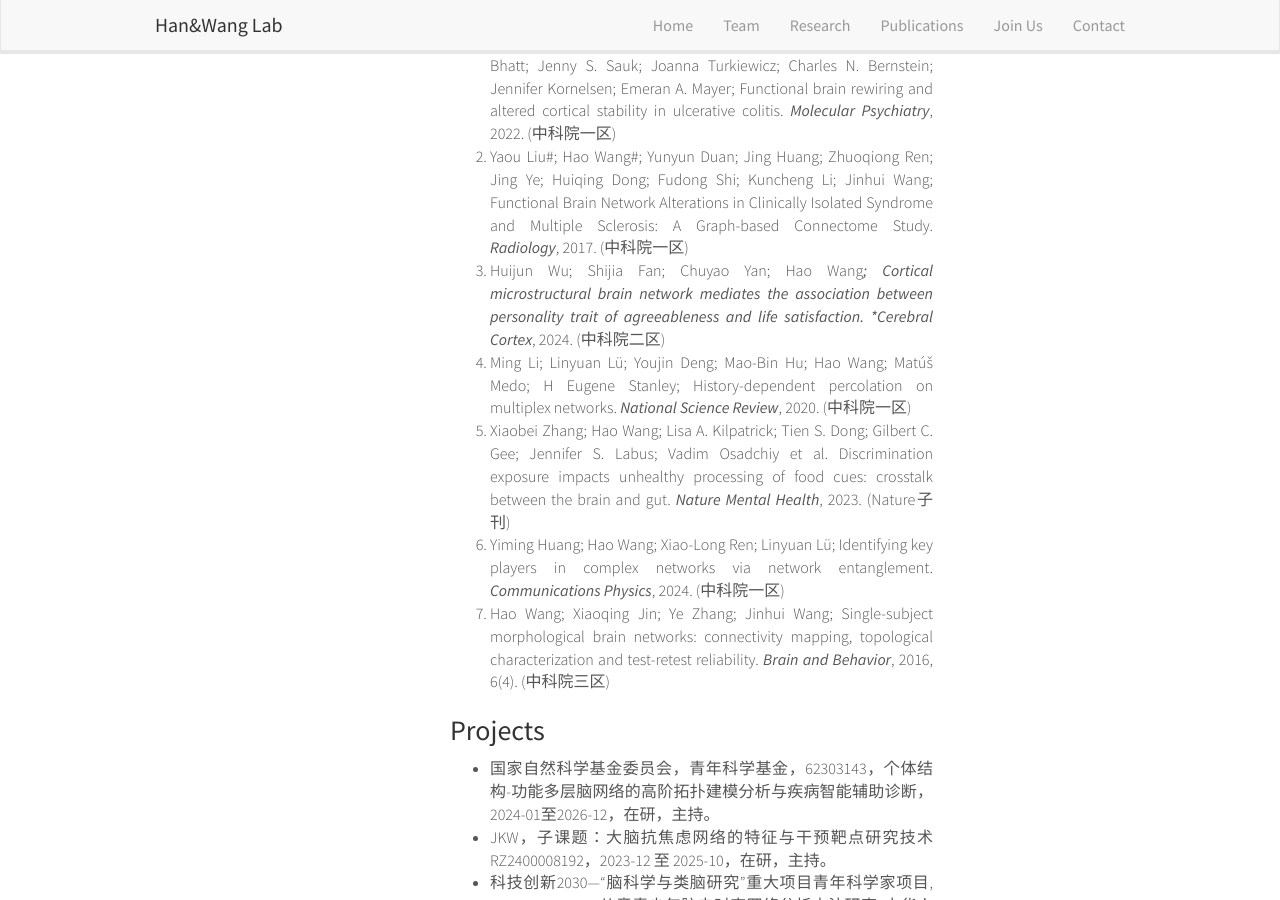
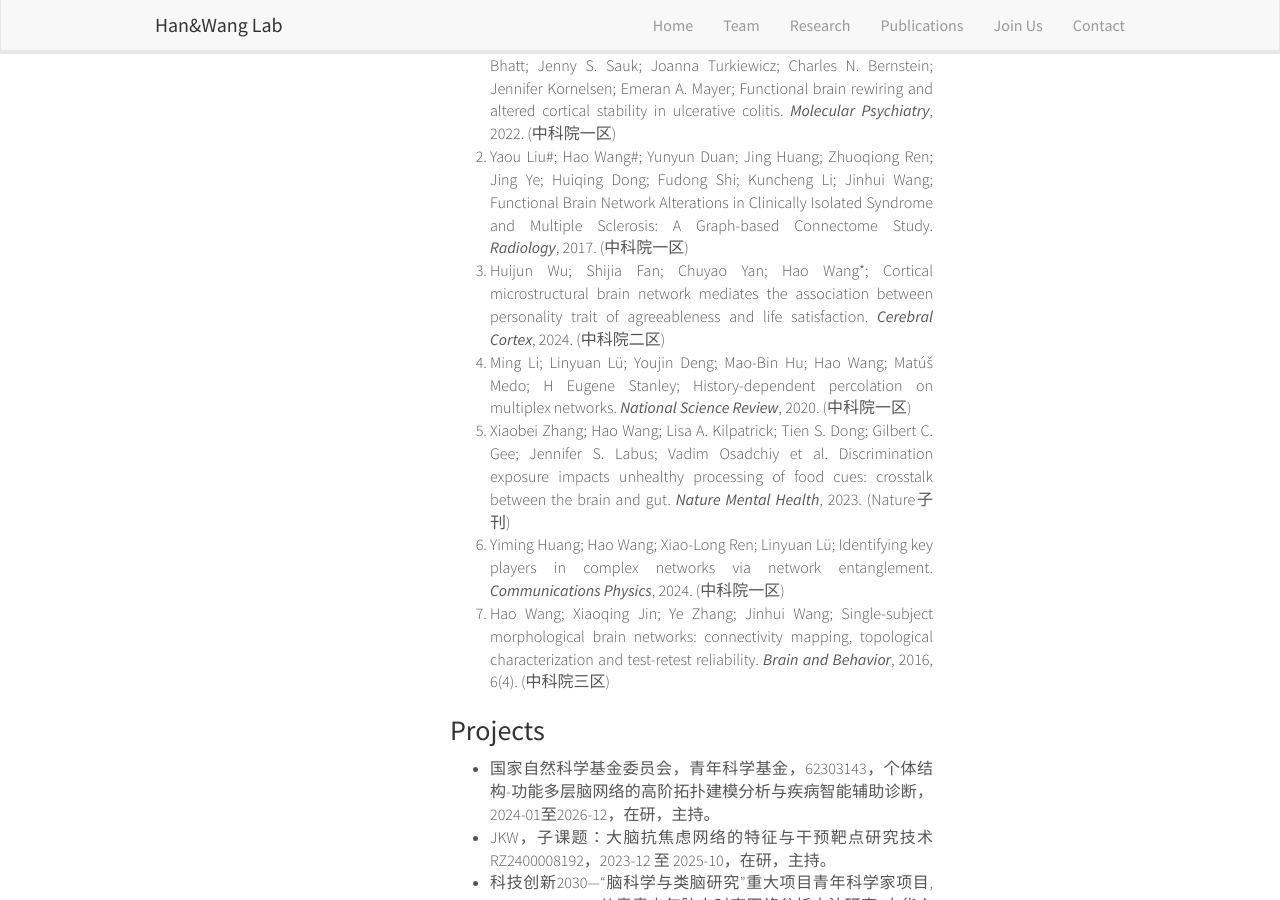
Before and after one commit to han-wang-lab/han-wang-lab.github.io, a Jekyll site: the page built from team/hao_wang.md, in a window 1280 px wide and 900 px high, scrolled down 699 px. Built offline with Jekyll 4.4.1, drawn with Linux system fonts in a browser that asks for light colours; nearby versions of some CDN libraries.

Commit message:
haoweang

```diff
--- a/team/hao_wang.md
+++ b/team/hao_wang.md
@@ -22,7 +22,7 @@ web: "https://bme.hainanu.edu.cn/info/1107/5621.htm"
 ### Publications
 1. Hao Wang; Jennifer S. Labus; Fiona Griffin; Arpana Gupta; Ravi R. Bhatt; Jenny S. Sauk; Joanna Turkiewicz; Charles N. Bernstein; Jennifer Kornelsen; Emeran A. Mayer; Functional brain rewiring and altered cortical stability in ulcerative colitis. *Molecular Psychiatry*, 2022. (中科院一区)
 2. Yaou Liu#; Hao Wang#; Yunyun Duan; Jing Huang; Zhuoqiong Ren; Jing Ye; Huiqing Dong; Fudong Shi; Kuncheng Li; Jinhui Wang; Functional Brain Network Alterations in Clinically Isolated Syndrome and Multiple Sclerosis: A Graph-based Connectome Study. *Radiology*, 2017. (中科院一区)
-3. Huijun Wu; Shijia Fan; Chuyao Yan; Hao Wang*; Cortical microstructural brain network mediates the association between personality trait of agreeableness and life satisfaction. *Cerebral Cortex*, 2024. (中科院二区)
+3. Huijun Wu; Shijia Fan; Chuyao Yan; Hao Wang\*; Cortical microstructural brain network mediates the association between personality trait of agreeableness and life satisfaction. *Cerebral Cortex*, 2024. (中科院二区)
 4. Ming Li; Linyuan Lü; Youjin Deng; Mao-Bin Hu; Hao Wang; Matúš Medo; H Eugene Stanley; History-dependent percolation on multiplex networks. *National Science Review*, 2020. (中科院一区)
 5. Xiaobei Zhang; Hao Wang; Lisa A. Kilpatrick; Tien S. Dong; Gilbert C. Gee; Jennifer S. Labus; Vadim Osadchiy et al. Discrimination exposure impacts unhealthy processing of food cues: crosstalk between the brain and gut. *Nature Mental Health*, 2023. (Nature子刊)
 6. Yiming Huang; Hao Wang; Xiao-Long Ren; Linyuan Lü; Identifying key players in complex networks via network entanglement. *Communications Physics*, 2024. (中科院一区)
```
